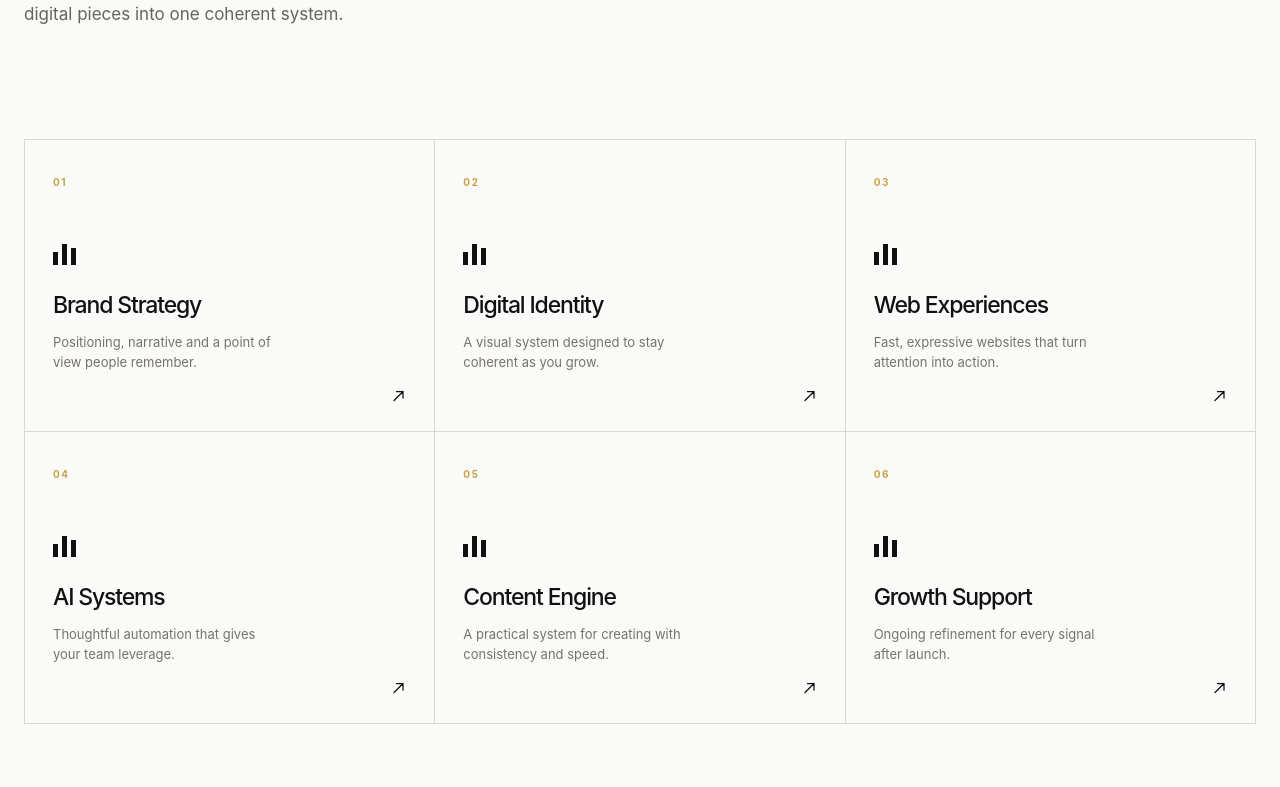
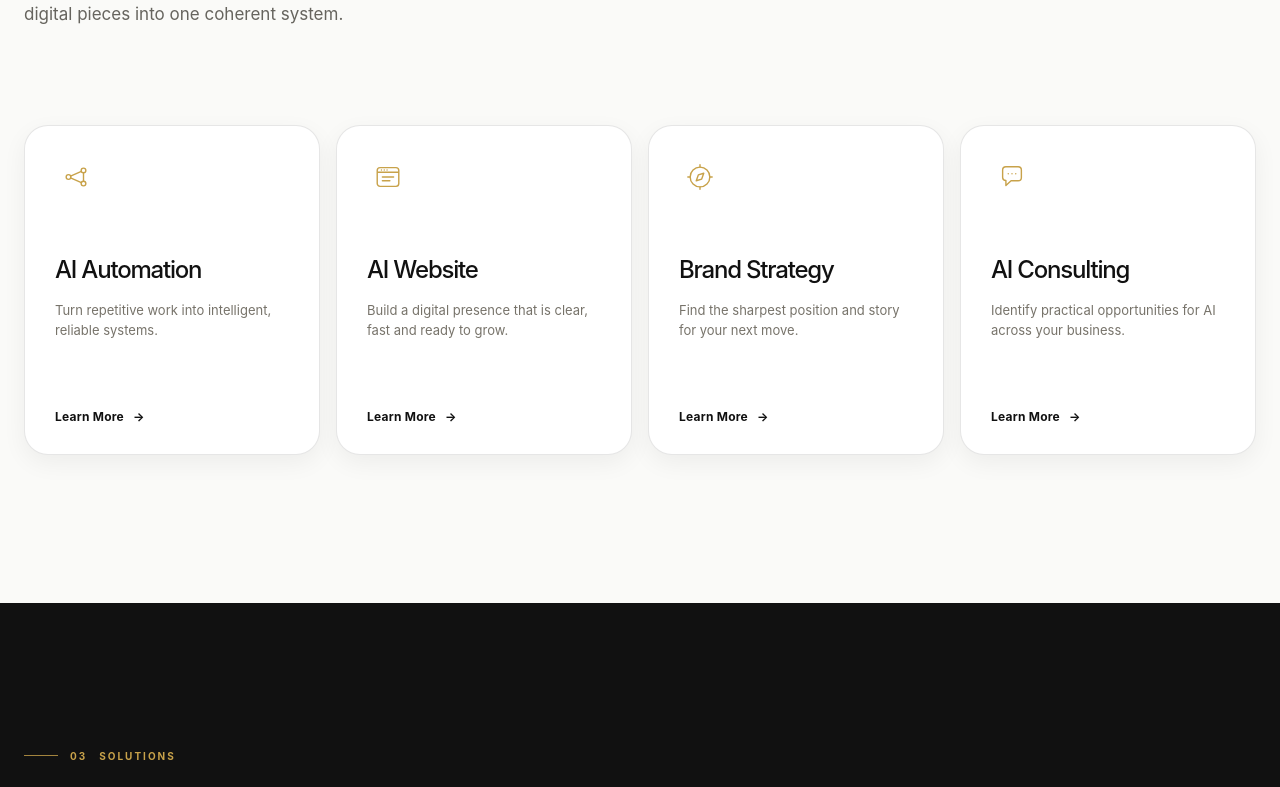
Before and after one commit to b18602877444-ops/novahaus-website, a React (Vite) app: page / in a window 1280 px wide. Shown: the part 2180-2967 px from the top of the page. Built offline with nearby package versions, Linux system fonts and the light colour scheme.

Commit message:
feat: redesign NOVAHAUS services section

```diff
--- a/src/App.jsx
+++ b/src/App.jsx
@@ -13,12 +13,10 @@ const navItems = [
 ]
 
 const serviceItems = [
-  { number: '01', title: 'Brand Strategy', description: 'Positioning, narrative and a point of view people remember.' },
-  { number: '02', title: 'Digital Identity', description: 'A visual system designed to stay coherent as you grow.' },
-  { number: '03', title: 'Web Experiences', description: 'Fast, expressive websites that turn attention into action.' },
-  { number: '04', title: 'AI Systems', description: 'Thoughtful automation that gives your team leverage.' },
-  { number: '05', title: 'Content Engine', description: 'A practical system for creating with consistency and speed.' },
-  { number: '06', title: 'Growth Support', description: 'Ongoing refinement for every signal after launch.' },
+  { number: '01', title: 'AI Automation', description: 'Turn repetitive work into intelligent, reliable systems.', icon: 'automation' },
+  { number: '02', title: 'AI Website', description: 'Build a digital presence that is clear, fast and ready to grow.', icon: 'website' },
+  { number: '03', title: 'Brand Strategy', description: 'Find the sharpest position and story for your next move.', icon: 'strategy' },
+  { number: '04', title: 'AI Consulting', description: 'Identify practical opportunities for AI across your business.', icon: 'consulting' },
 ]
 
 const solutionItems = [
@@ -261,6 +259,42 @@ function AboutSection() {
   )
 }
 
+function ServiceIcon({ type }) {
+  const common = { fill: 'none', stroke: 'currentColor', strokeLinecap: 'round', strokeLinejoin: 'round', strokeWidth: '1.5' }
+
+  if (type === 'website') {
+    return <svg aria-hidden="true" viewBox="0 0 32 32" {...common}><rect x="4.5" y="6" width="23" height="20" rx="3" /><path d="M5 11h22M9 8.5h.01M12 8.5h.01M15 8.5h.01M10 16h12M10 20h8" /></svg>
+  }
+
+  if (type === 'strategy') {
+    return <svg aria-hidden="true" viewBox="0 0 32 32" {...common}><circle cx="16" cy="16" r="10.5" /><path d="m12 20 2.2-6.2L20 12l-2.2 6.2L12 20ZM16 5.5V3M16 29v-2.5M5.5 16H3M29 16h-2.5" /></svg>
+  }
+
+  if (type === 'consulting') {
+    return <svg aria-hidden="true" viewBox="0 0 32 32" {...common}><path d="M6 8.5A3.5 3.5 0 0 1 9.5 5h13A3.5 3.5 0 0 1 26 8.5v8a3.5 3.5 0 0 1-3.5 3.5H15l-5.5 5v-5.2A3.5 3.5 0 0 1 6 16.5v-8Z" /><path d="M12 12.5h.01M16 12.5h.01M20 12.5h.01" /></svg>
+  }
+
+  return <svg aria-hidden="true" viewBox="0 0 32 32" {...common}><circle cx="8" cy="16" r="2.5" /><circle cx="24" cy="9" r="2.5" /><circle cx="24" cy="23" r="2.5" /><path d="m10.2 15 11.5-5M10.2 17l11.5 5M24 11.5v9" /></svg>
+}
+
+const serviceCardVariants = {
+  initial: { opacity: 0, y: 28 },
+  visible: { opacity: 1, y: 0, transition: { duration: 0.6, ease: heroEase } },
+  hover: { y: -8, scale: 1.02, borderColor: 'rgba(200, 162, 74, .72)', boxShadow: '0 24px 55px rgba(17, 17, 17, .14)', transition: { type: 'spring', stiffness: 320, damping: 24, mass: 0.7 } },
+}
+
+const serviceIconVariants = {
+  initial: { opacity: 0, scale: 0.86 },
+  visible: { opacity: 1, scale: 1, transition: { duration: 0.5, delay: 0.12, ease: heroEase } },
+  hover: { color: '#C8A24A', scale: 1.04, transition: { type: 'spring', stiffness: 320, damping: 20 } },
+}
+
+const serviceArrowVariants = {
+  initial: { x: 0, color: '#111111' },
+  visible: { x: 0, color: '#111111' },
+  hover: { x: 8, color: '#C8A24A', transition: { type: 'spring', stiffness: 340, damping: 20 } },
+}
+
 function ServicesSection() {
   return (
     <section id="services" className="section light-section services-section">
@@ -268,13 +302,12 @@ function ServicesSection() {
         <SectionHeader number="02" label="Capabilities" title={<>The full stack<br /><span>behind a great brand.</span></>} description="From first principles to final polish, we bring the strategic and digital pieces into one coherent system." />
         <div className="services-grid">
           {serviceItems.map((item, index) => (
-            <Reveal key={item.number} className="service-card" delay={index * 60}>
-              <span className="card-number">{item.number}</span>
-              <span className="service-icon"><i /><i /><i /></span>
+            <motion.article key={item.number} className="service-card" variants={serviceCardVariants} initial="initial" whileInView="visible" whileHover="hover" viewport={{ once: true, amount: 0.22 }}>
+              <motion.div className="service-icon" variants={serviceIconVariants}><ServiceIcon type={item.icon} /></motion.div>
               <h3>{item.title}</h3>
               <p>{item.description}</p>
-              <span className="card-arrow"><ArrowIcon direction="right" /></span>
-            </Reveal>
+              <motion.span className="card-arrow" variants={serviceArrowVariants}><span>Learn More</span><span aria-hidden="true">→</span></motion.span>
+            </motion.article>
           ))}
         </div>
       </div>
--- a/src/index.css
+++ b/src/index.css
@@ -644,20 +644,13 @@
   .about-metrics strong { color: #c8a24a; font-family: "Space Grotesk", Inter, sans-serif; font-size: 34px; font-weight: 500; letter-spacing: -.08em; }
   .about-metrics span { color: #9a978e; font-size: 11px; line-height: 1.4; }
 
-  .services-grid { display: grid; grid-template-columns: repeat(3, 1fr); margin-top: 110px; border-top: 1px solid rgba(17, 17, 17, .14); border-left: 1px solid rgba(17, 17, 17, .14); }
-  .service-card { position: relative; min-height: 292px; padding: 28px; border-right: 1px solid rgba(17, 17, 17, .14); border-bottom: 1px solid rgba(17, 17, 17, .14); transition: background 300ms ease, transform 300ms ease, box-shadow 300ms ease; }
-  .service-card:hover { z-index: 1; background: #ffffff; box-shadow: 0 20px 50px rgba(17, 17, 17, .1); transform: translateY(-5px); }
-  .card-number, .work-number { color: #c8a24a; font-size: 10px; font-weight: 700; letter-spacing: .16em; }
-  .service-icon { display: flex; align-items: flex-end; gap: 4px; width: 28px; height: 27px; margin-top: 46px; color: #111111; }
-  .service-icon i { display: block; width: 5px; height: 13px; background: currentColor; transition: height 300ms ease, background 300ms ease; }
-  .service-icon i:nth-child(2) { height: 21px; }
-  .service-icon i:nth-child(3) { height: 17px; }
-  .service-card:hover .service-icon { color: #c8a24a; }
-  .service-card:hover .service-icon i:nth-child(1) { height: 22px; }
-  .service-card h3 { margin: 23px 0 0; font-family: "Space Grotesk", Inter, sans-serif; font-size: 23px; font-weight: 550; letter-spacing: -.05em; }
-  .service-card p { max-width: 230px; margin: 10px 0 0; color: #77736a; font-size: 13px; line-height: 1.55; }
-  .card-arrow { position: absolute; right: 27px; bottom: 27px; color: #111111; transition: color 250ms ease, transform 250ms ease; }
-  .service-card:hover .card-arrow { color: #c8a24a; transform: translateX(6px); }
+  .services-grid { display: grid; grid-template-columns: repeat(4, minmax(0, 1fr)); gap: 16px; margin-top: 96px; }
+  .service-card { position: relative; min-height: 330px; padding: 30px; background: #ffffff; border: 1px solid rgba(17, 17, 17, .1); border-radius: 24px; box-shadow: 0 8px 24px rgba(17, 17, 17, .055); }
+  .service-icon { display: flex; align-items: center; justify-content: center; width: 42px; height: 42px; color: #c8a24a; }
+  .service-icon svg { width: 30px; height: 30px; }
+  .service-card h3 { margin: 54px 0 0; font-family: "Space Grotesk", Inter, sans-serif; font-size: 24px; font-weight: 550; letter-spacing: -.05em; }
+  .service-card p { max-width: 230px; margin: 12px 0 0; color: #77736a; font-size: 13px; line-height: 1.6; }
+  .card-arrow { position: absolute; left: 30px; bottom: 28px; display: inline-flex; align-items: center; gap: 9px; color: #111111; font-size: 12px; font-weight: 700; letter-spacing: .02em; }
 
   .solutions-section { background: #111111; }
   .solutions-grid { display: grid; grid-template-columns: repeat(3, 1fr); gap: 14px; margin-top: 110px; }
@@ -786,7 +779,7 @@
     .about-lower, .why-layout, .faq-layout, .cta-grid { grid-template-columns: 1fr; gap: 62px; }
     .about-lower { margin-top: 80px; }
     .principles-list { padding-top: 0; }
-    .services-grid { grid-template-columns: repeat(2, 1fr); margin-top: 75px; }
+    .services-grid { grid-template-columns: repeat(2, minmax(0, 1fr)); margin-top: 75px; }
     .solutions-grid { grid-template-columns: 1fr; margin-top: 75px; }
     .solution-card { min-height: 390px; }
     .work-list { margin-top: 75px; }
@@ -834,8 +827,9 @@
     .about-metrics strong { font-size: 27px; }
     .about-metrics span { font-size: 9px; }
     .services-grid { grid-template-columns: 1fr; margin-top: 62px; }
-    .service-card { min-height: 250px; padding: 23px; }
-    .service-icon { margin-top: 30px; }
+    .service-card { min-height: 270px; padding: 24px; }
+    .service-card h3 { margin-top: 38px; }
+    .card-arrow { left: 24px; bottom: 23px; }
     .solutions-grid, .work-list, .testimonial-grid { margin-top: 62px; }
     .solution-card { min-height: 370px; padding: 18px; }
     .solution-card h3 { font-size: 27px; }
```
